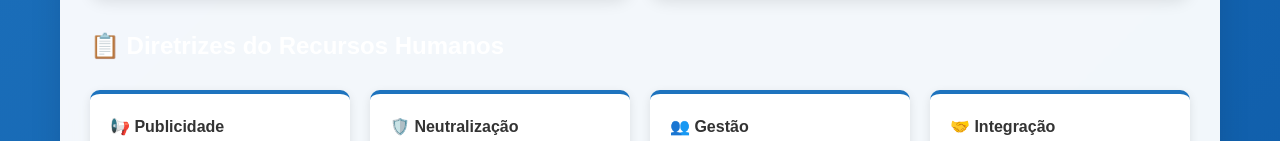
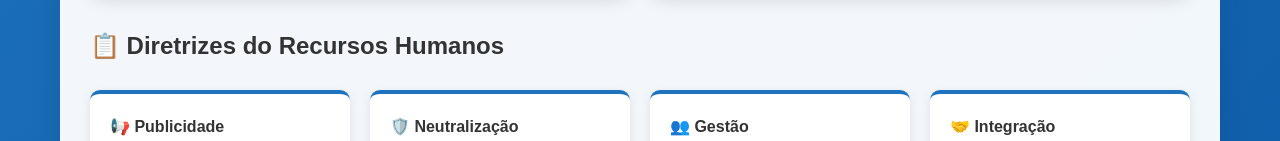
Before and after one commit to serros404/planejamento-2026, a plain HTML site: page index.html in a window 1280 px wide. Shown: the part 659-800 px from the top of the page. Drawn offline with Linux system fonts and the light colour scheme.

Commit message:
Mudança cor v3

```diff
--- a/index.html
+++ b/index.html
@@ -310,7 +310,7 @@
         </div>
       </div>
 
-      <h3>📋 Diretrizes do Recursos Humanos</h3>
+      <h3 class="dark-title">📋 Diretrizes do Recursos Humanos</h3>
       <div class="parameters">
         <div class="param-card">
           <h4>📢 Publicidade</h4>
```
